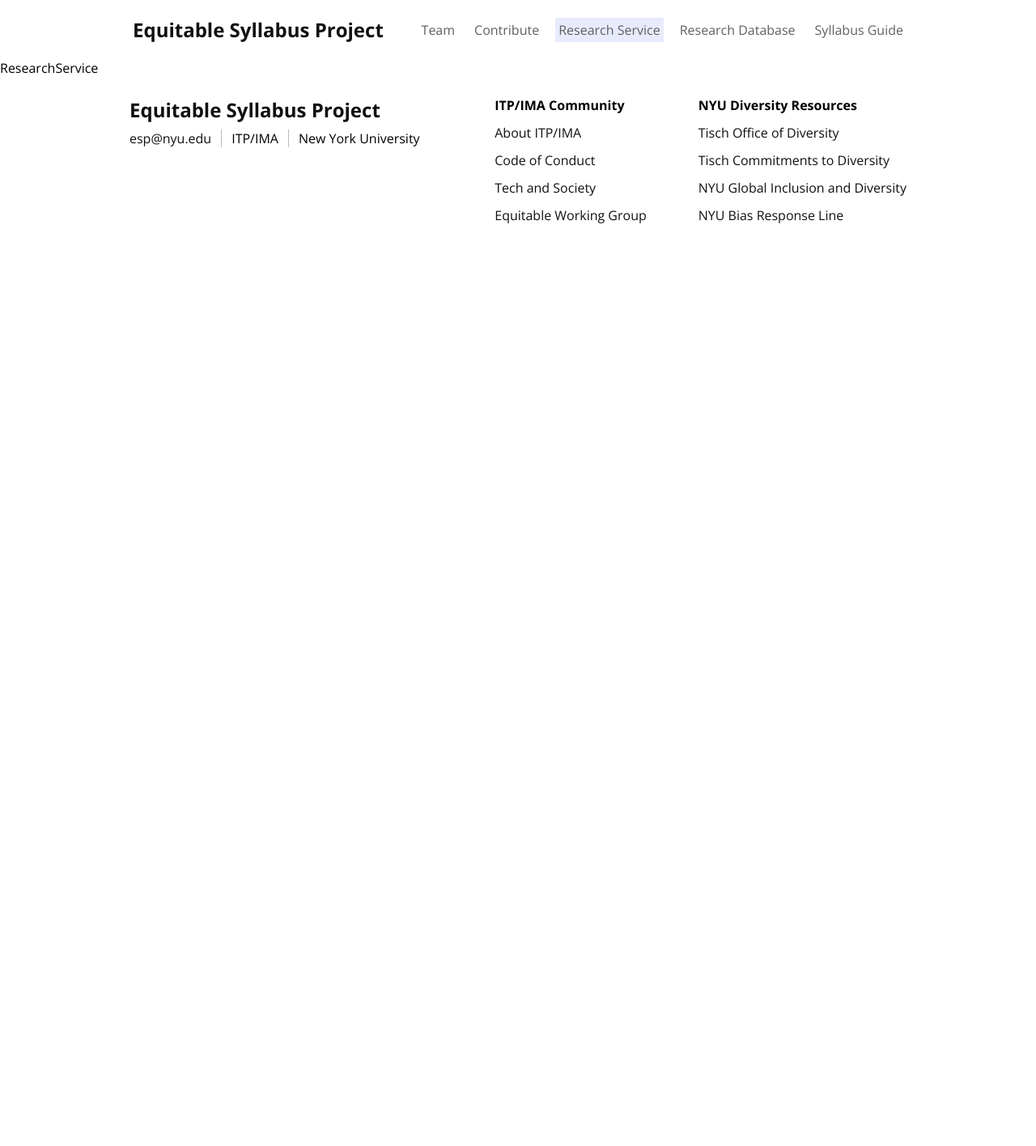
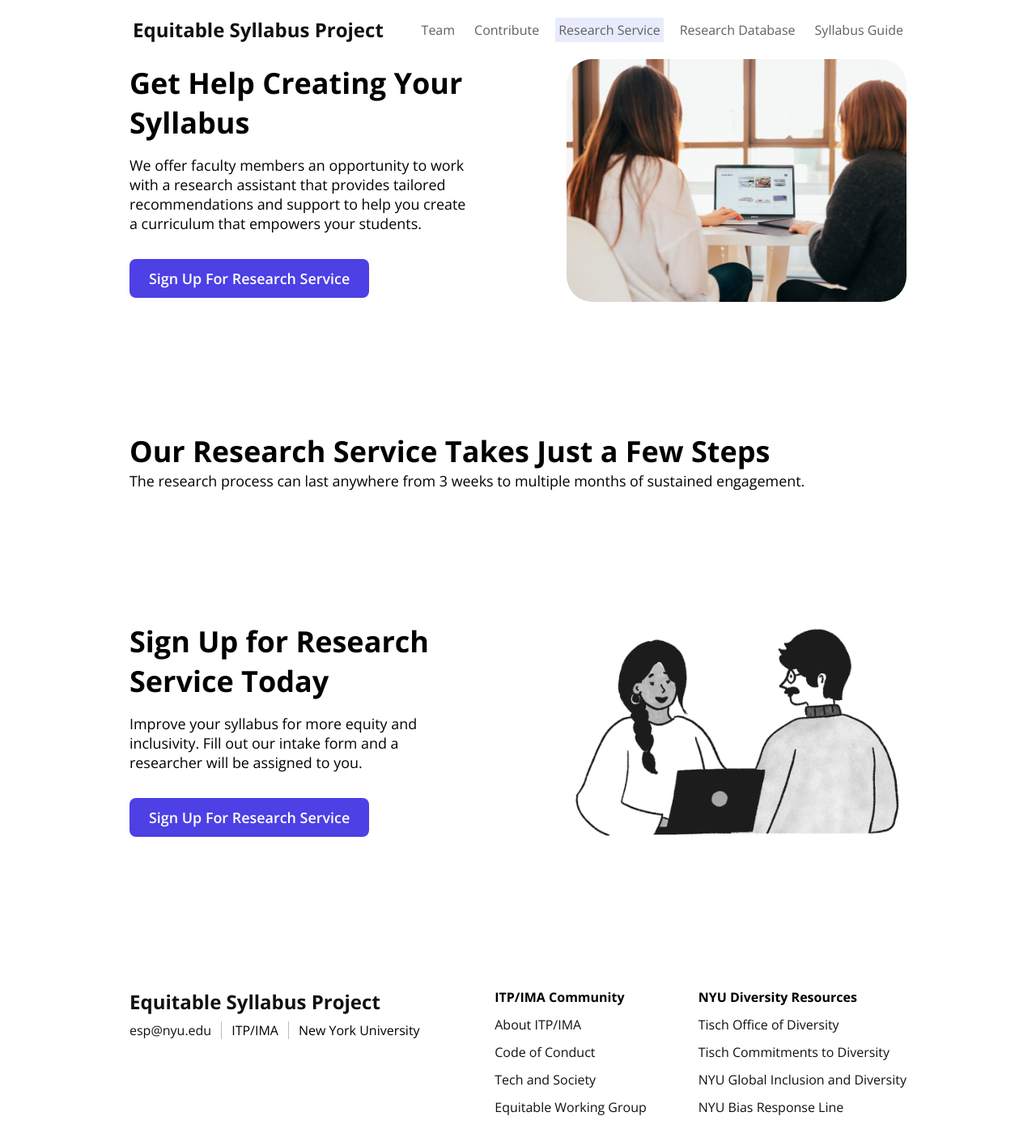
Before and after one commit to jnahan/equitable-syllabus-project, a React (Create React App) app: page /research-service in a window 1280 px wide. Shown: the top 1416 px of the page at 81% size. Before the commit the page ends 800 px from the top, so only its background shows below. Built offline with nearby package versions, Linux system fonts and the light colour scheme.

Commit message:
worked on contribute, research service pages

```diff
--- a/src/index.css
+++ b/src/index.css
@@ -105,6 +105,9 @@
   font-size: var(--body-default);
   font-weight: 400;
 }
+button{
+  cursor: pointer;
+}
 .primary-bttn{
   padding: 12px 24px;
   border-radius: 8px;
@@ -134,6 +137,13 @@
   width: 100vw;
   margin: auto;
   margin-bottom: 160px;
+}
+.section-column{
+  display: flex;
+  flex-direction: column;
+  width: 50%;
+  justify-content: flex-start;
+  gap: 48px;
 }
 .section-content h3{
   margin-bottom: 16px;
@@ -307,6 +317,7 @@
   width: 100%;
   position: relative;
   margin-bottom: 180px;
+  overflow: hidden;
 }
 .hero{
   margin: auto;
@@ -355,6 +366,7 @@
   flex-direction: column;
   align-items: center;
   gap: 12px;
+  border-radius: 12px;
 }
 
 .home--card p{
--- a/src/pages/Contribute/Contribute.jsx
+++ b/src/pages/Contribute/Contribute.jsx
@@ -2,7 +2,15 @@
 
 function Contribute() {
   return (
-    <div>Contribute</div>
+    <div>
+        <div className="section section-column">
+          <div>
+            <h3 className="heading-3">Join the effort to build an equitable classroom</h3>
+            <p className='body-large'>Recommend resources to our database by filling out our resource recommendation form. Your contributions will assist ITP/IMA faculties in creating a more equitable syllabus!</p>
+          </div>
+          <img src="/images/contribute.png" alt="" />
+      </div>
+    </div>
   )
 }
 
--- a/src/pages/ResearchService/ResearchService.jsx
+++ b/src/pages/ResearchService/ResearchService.jsx
@@ -2,7 +2,36 @@
 
 function ResearchService() {
   return (
-    <div>ResearchService</div>
+    <div>
+      <div className="section">
+        <div className="section-content">
+          <div className="section-text">
+            <h3 className="heading-3">Get Help Creating Your Syllabus</h3>
+            <p className='body-large'>We offer faculty members an opportunity to work with a research assistant that provides tailored recommendations and support to help you create a curriculum that empowers your students.</p>
+            <button className="primary-bttn">Sign Up For Research Service</button>
+          </div>
+          <div className="section-img">
+            <img src="/images/rs.png" alt="" />
+          </div>
+        </div>
+      </div>
+      <div className="section">
+        <h3 className="heading-3">Our Research Service Takes Just a Few Steps</h3>
+        <p className='body-large'>The research process can last anywhere from 3 weeks to multiple months of sustained engagement.</p>
+      </div>
+      <div className="section">
+        <div className="section-content">
+          <div className="section-text">
+            <h3 className="heading-3">Sign Up for Research Service Today</h3>
+            <p className='body-large'>Improve your syllabus for more equity and inclusivity. Fill out our intake form and a researcher will be assigned to you.</p>
+            <button className="primary-bttn">Sign Up For Research Service</button>
+          </div>
+          <div className="section-img">
+            <img src="/images/rs-illustration.png" alt="" />
+          </div>
+        </div>
+      </div>
+    </div>
   )
 }
 
```
